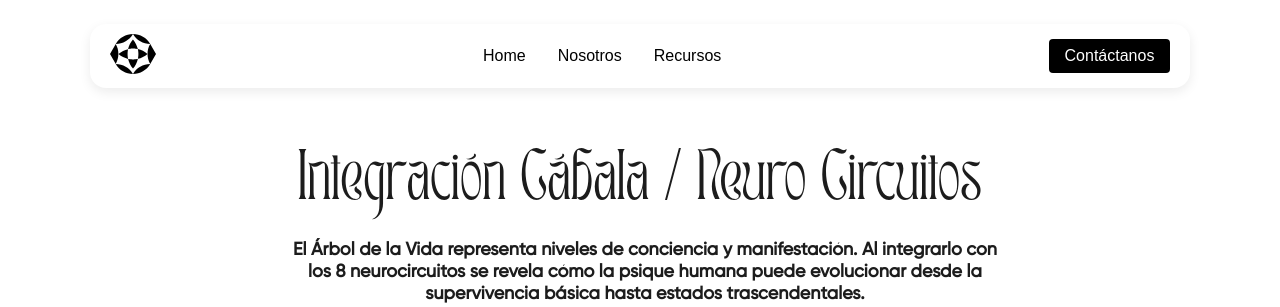
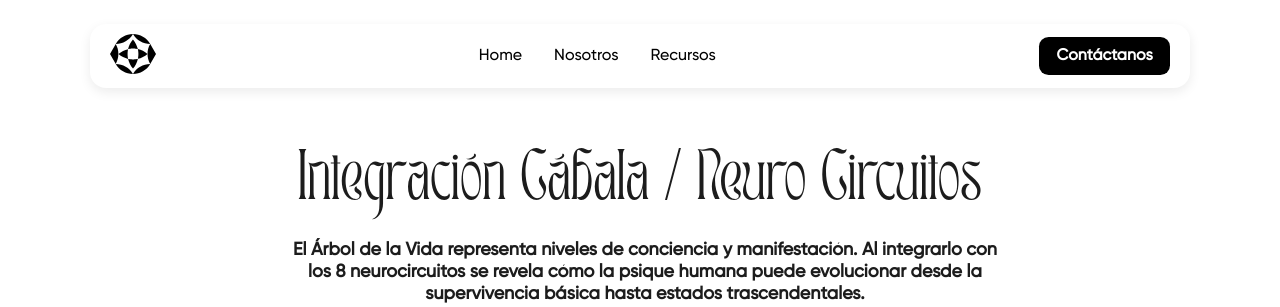
Before and after one commit to juliotoribio/cabalaexplainer, a Flask app: page / in a window 1280 px wide. Shown: the top 307 px of the page. Run offline with Flask 3, Linux system fonts and the light colour scheme; some web fonts are replaced.

Commit message:
animacion boton menu

```diff
--- a/static/menu.css
+++ b/static/menu.css
@@ -24,23 +24,15 @@
   justify-content: center;
 }
 
+
+
 /* cada enlace del menú */
 .navbar__item a {
   text-decoration: none;
   font-weight: 500;
   color: #000; /* tu color */
-}
+  font-family: 'Gilroy';
 
-/* botón “Contáctanos” */
-.navbar__button {
-  display: inline-block;
-  background-color: #000;  /* tu color principal */
-  color: #fff;
-  text-decoration: none;
-  padding: 0.5rem 1rem;
-  border-radius: 4px;
-  font-weight: 500;
-  margin-left: auto; /* garantiza que quede a la derecha */
 }
 
 
@@ -53,3 +45,52 @@
 .navbar__menu .navbar__item a:focus {
   text-decoration: underline;
 }
+
+
+/* botón de enlace */
+.navbar__button {
+  display: inline-block;
+  font-family: 'Gilroy', Arial, Helvetica, sans-serif;
+  font-weight: bold;
+  color: white;
+  background-color: #000;
+  padding: 0.6em 1.1em;
+  border: none;
+  border-radius: .6rem;
+  position: relative;
+  cursor: pointer;
+  overflow: hidden;
+  text-decoration: none;     /* para quitar subrayado */
+}
+
+/* las cinco burbujas */
+.navbar__button span:not(:nth-child(6)) {
+  position: absolute;
+  left: 50%;
+  top: 50%;
+  transform: translate(-50%, -50%);
+  height: 30px;
+  width: 30px;
+  background-color: #3b4657;
+  border-radius: 50%;
+  transition: .6s ease;
+}
+
+/* el texto dentro del enlace */
+.navbar__button span:nth-child(6) {
+  position: relative;
+  z-index: 1;
+}
+
+/* posiciones iniciales de cada burbuja */
+.navbar__button span:nth-child(1) { transform: translate(-3.3em, -4em); }
+.navbar__button span:nth-child(2) { transform: translate(-6em, 1.3em); }
+.navbar__button span:nth-child(3) { transform: translate(-.2em, 1.8em); }
+.navbar__button span:nth-child(4) { transform: translate(3.5em, 1.4em); }
+.navbar__button span:nth-child(5) { transform: translate(3.5em, -3.8em); }
+
+/* hover: crecen las burbujas */
+.navbar__button:hover span:not(:nth-child(6)) {
+  transform: translate(-50%, -50%) scale(4);
+  transition: 1.5s ease;
+}
--- a/templates/index.html
+++ b/templates/index.html
@@ -28,8 +28,15 @@
     </ul>
 
     <!-- botón a la derecha -->
-    <a href="{{ url_for('contacto') }}" class="navbar__button">Contáctanos</a>
-  </nav>
+    <a href="{{ url_for('contacto') }}" class="navbar__button">
+      <span></span>
+      <span></span>
+      <span></span>
+      <span></span>
+      <span></span>
+      <span>Contáctanos</span>
+    </a>
+      </nav>
 
 
 
```
